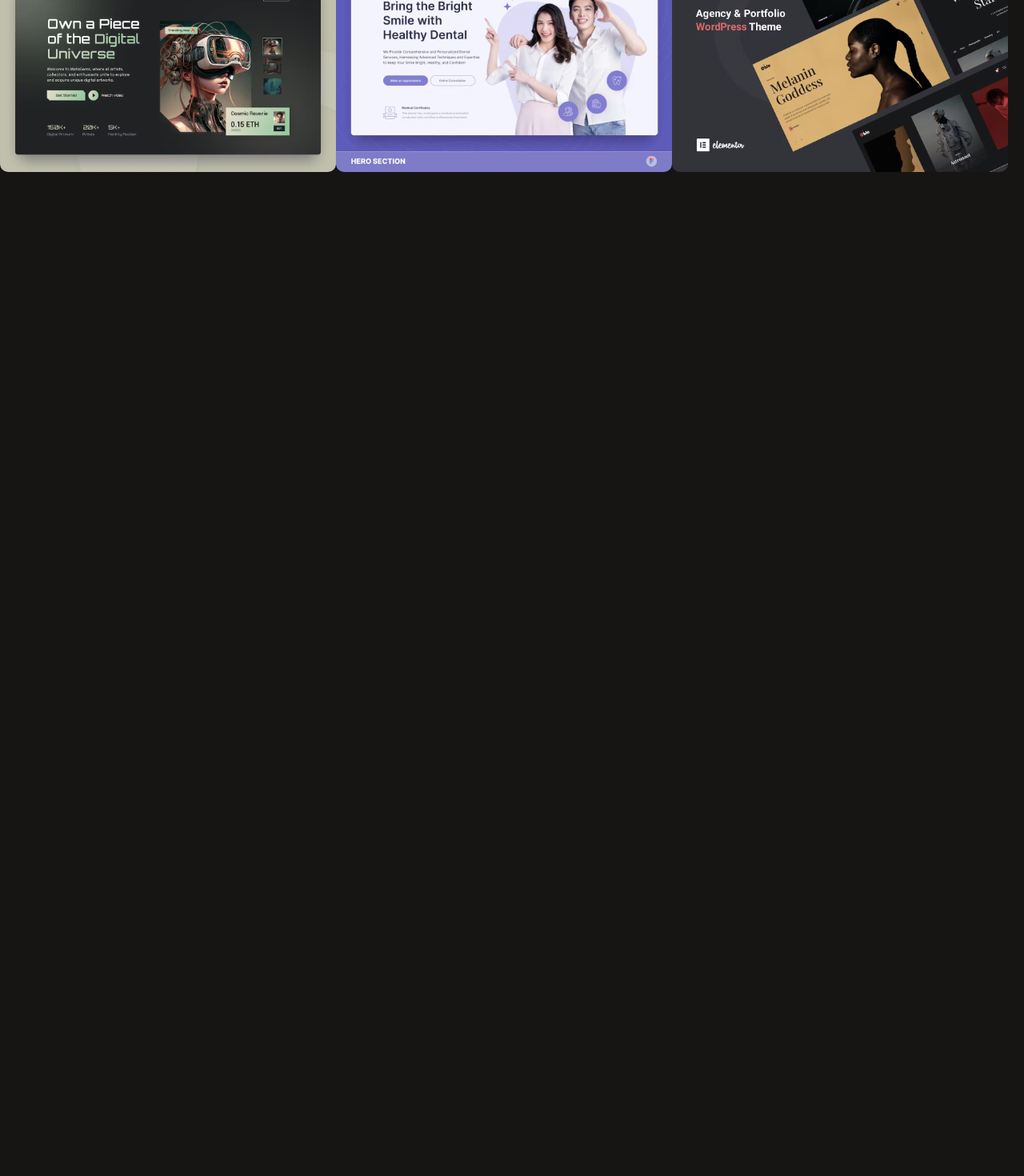
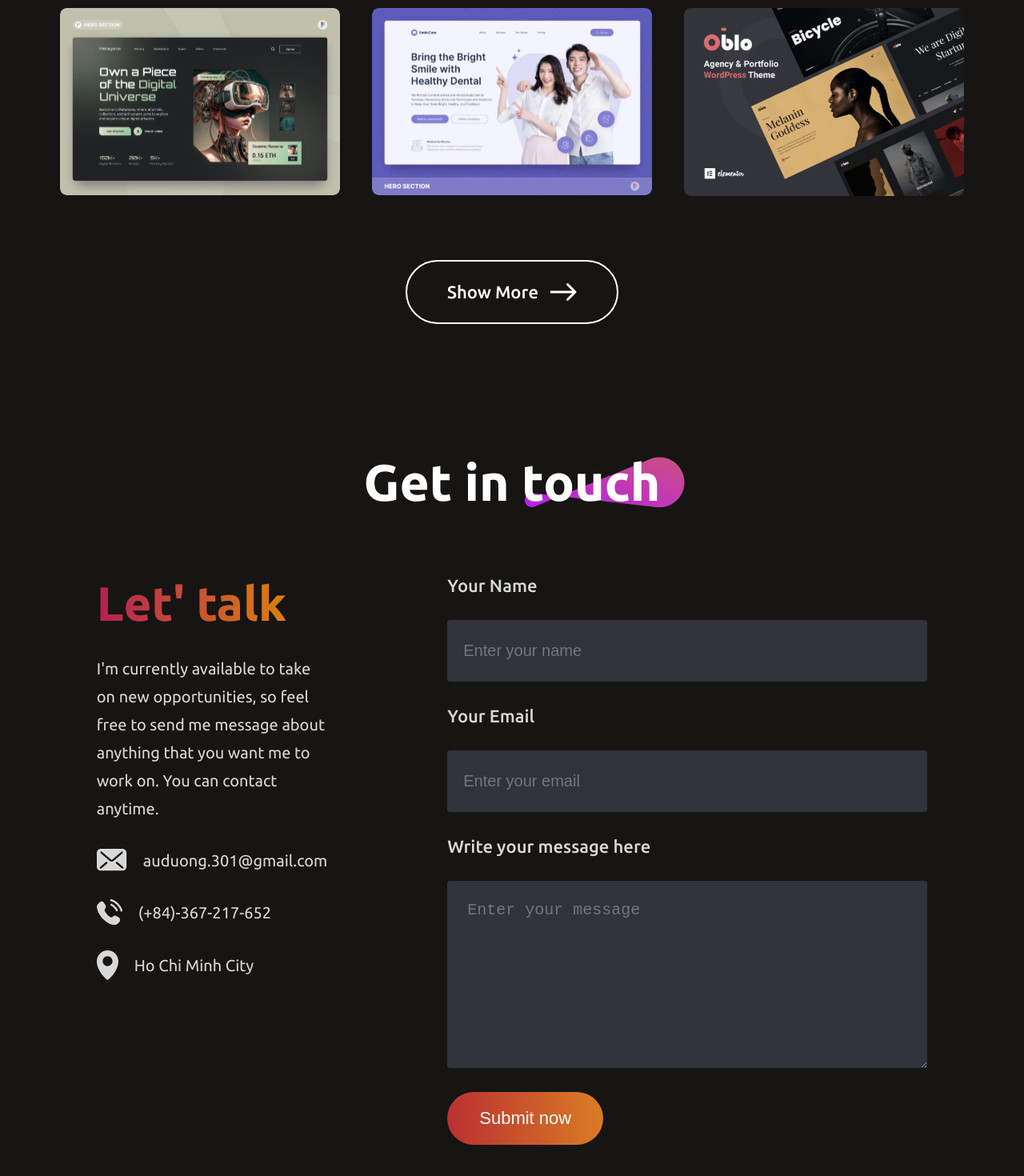
Before and after one commit to EntropyAurr/portfolio-react, a React (Vite) app: page / in a window 1280 px wide. Shown: the part 1838-3308 px from the top of the page at 80% size. Before the commit the page ends 2055 px from the top, so only its background shows below. Built offline with nearby package versions, Linux system fonts and the light colour scheme.

Commit message:
complete contact section

```diff
--- a/src/App.jsx
+++ b/src/App.jsx
@@ -2,6 +2,8 @@
 import Profile from "./components/Profile/Profile";
 import About from "./components/About/About";
 import MyWorks from "./components/MyWorks/MyWorks";
+import Contact from "./components/Contact/Contact";
+import Footer from "./components/Footer/Footer";
 
 export default function App() {
   return (
@@ -10,6 +12,8 @@
       <Profile />
       <About />
       <MyWorks />
+      <Contact />
+      <Footer />
     </div>
   );
 }
--- /dev/null
+++ b/src/components/Contact/Contact.css
@@ -0,0 +1,106 @@
+.contact {
+  display: flex;
+  flex-direction: column;
+  align-items: center;
+  justify-content: center;
+  gap: 8rem;
+  margin: 8rem 17rem;
+}
+
+.contact-title {
+  position: relative;
+}
+.contact-title h1 {
+  padding: 0 3rem;
+  font-size: 6.4rem;
+}
+.contact-title img {
+  position: absolute;
+  bottom: 0;
+  right: 0;
+  z-index: -1;
+}
+
+.contact-section {
+  display: flex;
+  gap: 15rem;
+}
+
+.contact-left {
+  display: flex;
+  flex-direction: column;
+  gap: 3rem;
+}
+.contact-left h2 {
+  font-size: 6rem;
+  background: linear-gradient(270deg, #df8908 10%, #b41f55 100%);
+  background-clip: text;
+  -webkit-background-clip: text;
+  -webkit-text-fill-color: transparent;
+}
+.contact-left p {
+  max-width: 55rem;
+  color: #d7d7d7;
+  font-size: 2rem;
+  line-height: 35px;
+}
+
+.contact-details {
+  display: flex;
+  flex-direction: column;
+  gap: 3rem;
+  color: #d7d7d7;
+  font-size: 2.2rem;
+}
+.contact-detail {
+  display: flex;
+  align-items: center;
+  gap: 2rem;
+}
+
+.contact-right {
+  display: flex;
+  flex-direction: column;
+  align-items: start;
+  gap: 3rem;
+}
+.contact-right label {
+  color: #d7d7d7;
+  font-size: 2.2rem;
+  font-weight: 500;
+}
+.contact-right input {
+  border: none;
+  width: 60rem;
+  height: 7.7rem;
+  padding-left: 2rem;
+  border-radius: 4px;
+  background-color: #32323c;
+  color: #a0a0a0;
+  font-size: 2rem;
+}
+.contact-right textarea {
+  width: 60rem;
+  border: none;
+  padding: 2.5rem;
+  border-radius: 4px;
+  background-color: #32323c;
+  color: #a0a0a0;
+  font-size: 2rem;
+}
+
+.contact-submit {
+  cursor: pointer;
+  border: none;
+  color: #fff;
+  border-radius: 5rem;
+  background: linear-gradient(267deg, #da7c25 0.36%, #b92e31 102%);
+  font-size: 2.2rem;
+  padding: 2rem 4rem;
+  margin-bottom: 5rem;
+  transition: 0.3s;
+}
+.contact-submit:hover {
+  transform: scale(1.1);
+  transition: 0.3s;
+}
--- /dev/null
+++ b/src/components/Contact/Contact.jsx
@@ -0,0 +1,54 @@
+import "./Contact.css";
+import theme_pattern from "../../assets/theme_pattern.svg";
+import mail_icon from "../../assets/mail_icon.svg";
+import location_icon from "../../assets/location_icon.svg";
+import call_icon from "../../assets/call_icon.svg";
+
+export default function Contact() {
+  return (
+    <div className="contact">
+      <div className="contact-title">
+        <h1>Get in touch</h1>
+        <img src={theme_pattern} />
+      </div>
+
+      <div className="contact-section">
+        <div className="contact-left">
+          <h2>Let&apos; talk</h2>
+          <p>I&apos;m currently available to take on new opportunities, so feel free to send me message about anything that you want me to work on. You can contact anytime.</p>
+          <div className="contact-details">
+            <div className="contact-detail">
+              <img src={mail_icon} />
+              <p>auduong.301@gmail.com</p>
+            </div>
+
+            <div className="contact-detail">
+              <img src={call_icon} />
+              <p>(+84)-367-217-652</p>
+            </div>
+
+            <div className="contact-detail">
+              <img src={location_icon} />
+              <p>Ho Chi Minh City</p>
+            </div>
+          </div>
+        </div>
+
+        <form className="contact-right">
+          <label htmlFor="">Your Name</label>
+          <input type="text" placeholder="Enter your name" name="name" />
+
+          <label htmlFor="">Your Email</label>
+          <input type="email" placeholder="Enter your email" name="email" />
+
+          <label htmlFor="">Write your message here</label>
+          <textarea name="message" rows="8" placeholder="Enter your message"></textarea>
+
+          <button type="submit" className="contact-submit">
+            Submit now
+          </button>
+        </form>
+      </div>
+    </div>
+  );
+}
--- /dev/null
+++ b/src/components/Footer/Footer.jsx
@@ -0,0 +1,13 @@
+import "./Footer.css";
+
+export default function Footer() {
+  return (
+    <div className="footer">
+      <div className="footer-top">
+        <div className="footer-top-left">
+          <img src="" alt="" />
+        </div>
+      </div>
+    </div>
+  );
+}
--- a/src/components/MyWorks/MyWorks.css
+++ b/src/components/MyWorks/MyWorks.css
@@ -1,5 +1,58 @@
+.myworks {
+  display: flex;
+  flex-direction: column;
+  align-items: center;
+  justify-content: center;
+  gap: 8rem;
+  margin: 8rem 17rem;
+}
+
+.myworks-title {
+  position: relative;
+}
+.myworks-title h1 {
+  padding: 0 3rem;
+  font-size: 6.4rem;
+}
+.myworks-title img {
+  position: absolute;
+  bottom: 0;
+  right: 0;
+  z-index: -1;
+}
+
+.myworks-container {
+  display: grid;
+  grid-template-columns: repeat(3, 1fr);
+  gap: 4rem;
+}
 .myworks-container img {
-  width: 420px;
+  width: 35rem;
   object-fit: cover;
   border-radius: 8px;
+  cursor: pointer;
+  transition: 0.3s;
 }
+.myworks-container img:hover {
+  transform: scale(1.1);
+  border: 4px solid #e76f51;
+  border-radius: 10px;
+  transition: 0.3s;
+}
+
+.myworks-showmore {
+  display: flex;
+  gap: 1.5rem;
+  border-radius: 5rem;
+  border: 2px solid white;
+  padding: 2.5rem 5rem;
+  font-size: 2.2rem;
+  font-weight: 500;
+  margin-bottom: 8rem;
+  transition: 0.6s;
+  cursor: pointer;
+}
+.myworks-showmore:hover {
+  gap: 3rem;
+  transition: 0.6s;
+}
--- a/src/components/MyWorks/MyWorks.jsx
+++ b/src/components/MyWorks/MyWorks.jsx
@@ -1,6 +1,7 @@
 import "./MyWorks.css";
 import theme_pattern from "../../assets/theme_pattern.svg";
 import mywork_data from "../../assets/mywork_data";
+import arrow_icon from "../../assets/arrow_icon.svg";
 
 export default function MyWorks() {
   return (
@@ -15,6 +16,11 @@
           return <img src={work.w_img} key={index} />;
         })}
       </div>
+
+      <div className="myworks-showmore">
+        <p>Show More</p>
+        <img src={arrow_icon} />
+      </div>
     </div>
   );
 }
```
Also changed, not shown: src/components/Footer/Footer.css (added).
